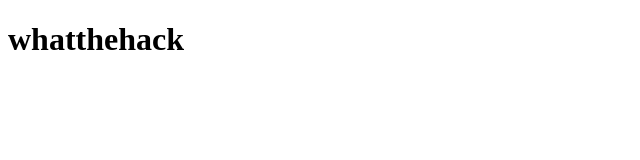
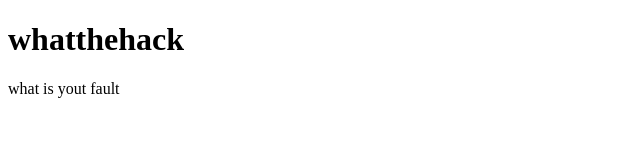
Before and after one commit to MJ29235/group-project-251031, a plain HTML site: page index.html in a window 1280 px wide. Shown: the whole page, without its empty margins (0-640 px from the left). Drawn offline with Linux system fonts and the light colour scheme.

Commit message:
251031_feature_A

```diff
--- a/index.html
+++ b/index.html
@@ -7,5 +7,6 @@
   </head>
   <body>
     <h1>whatthehack</h1>
+    <div>what is yout fault</div>
   </body>
 </html>
```
